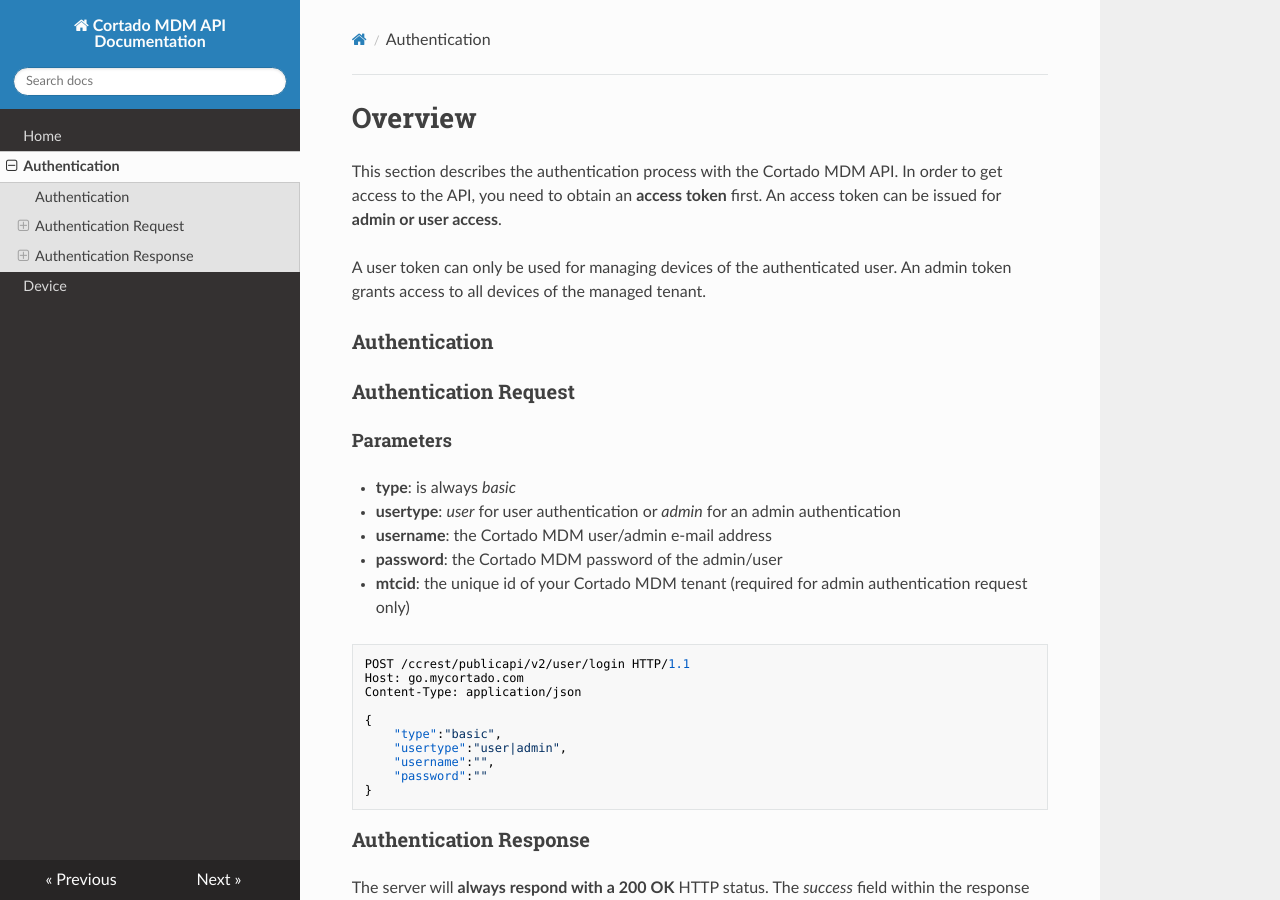
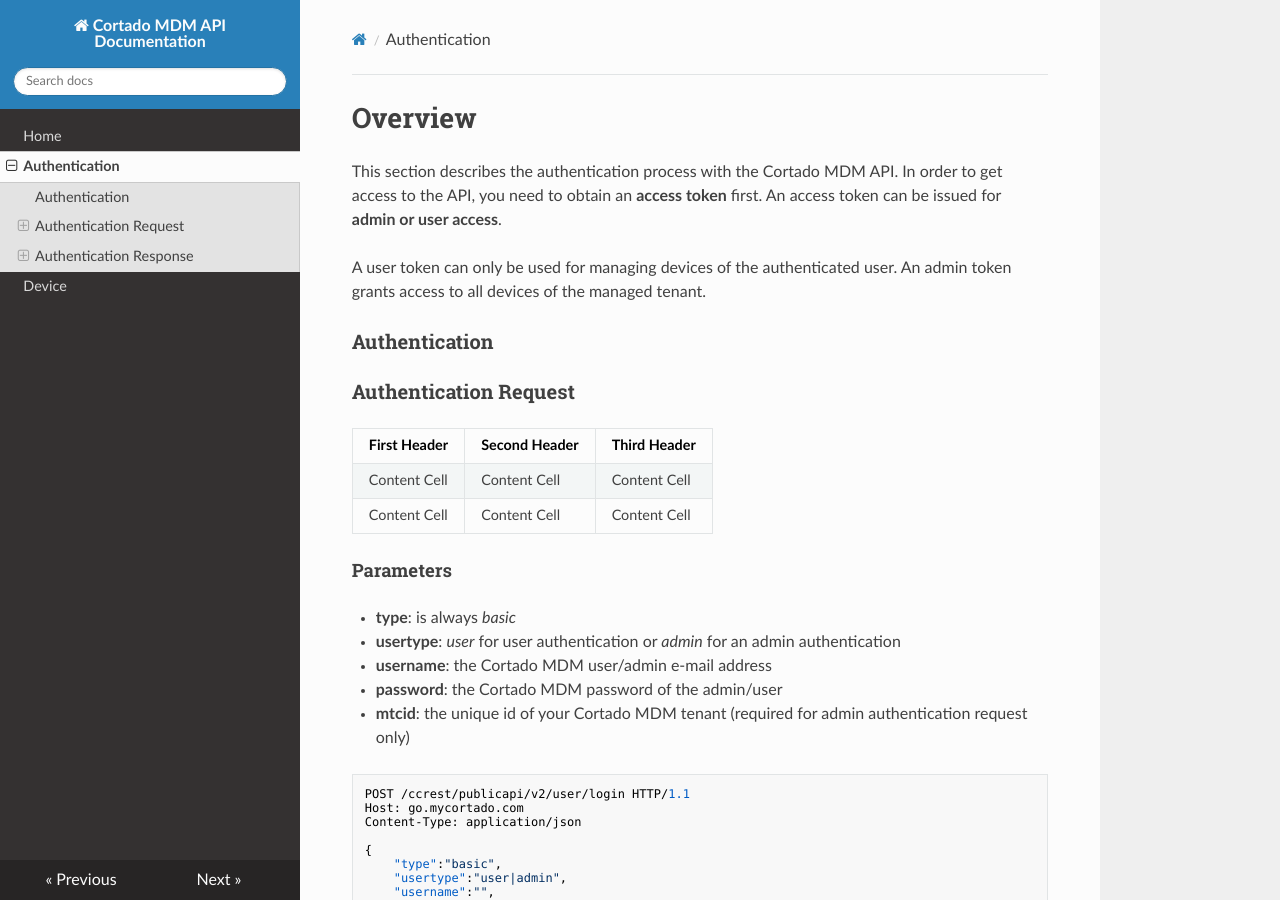
Before and after one commit to cortado-mobile-solutions/apidoc-mdm, an MkDocs documentation site: the page built from docs/auth.md, in a window 1280 px wide and 900 px high. Built offline with MkDocs 1.6.1, drawn with Linux system fonts in a browser that asks for light colours; nearby versions of some CDN libraries.

Commit message:
table test

```diff
--- a/docs/auth.md
+++ b/docs/auth.md
@@ -7,6 +7,11 @@ A user token can only be used for managing devices of the authenticated user. An
 ### Authentication
 
 ### Authentication Request
+
+| First Header | Second Header | Third Header |
+| ------------ | ------------- | ------------ |
+| Content Cell | Content Cell  | Content Cell |
+| Content Cell | Content Cell  | Content Cell |
 
 #### Parameters
 * **type**: is always *basic*
```
